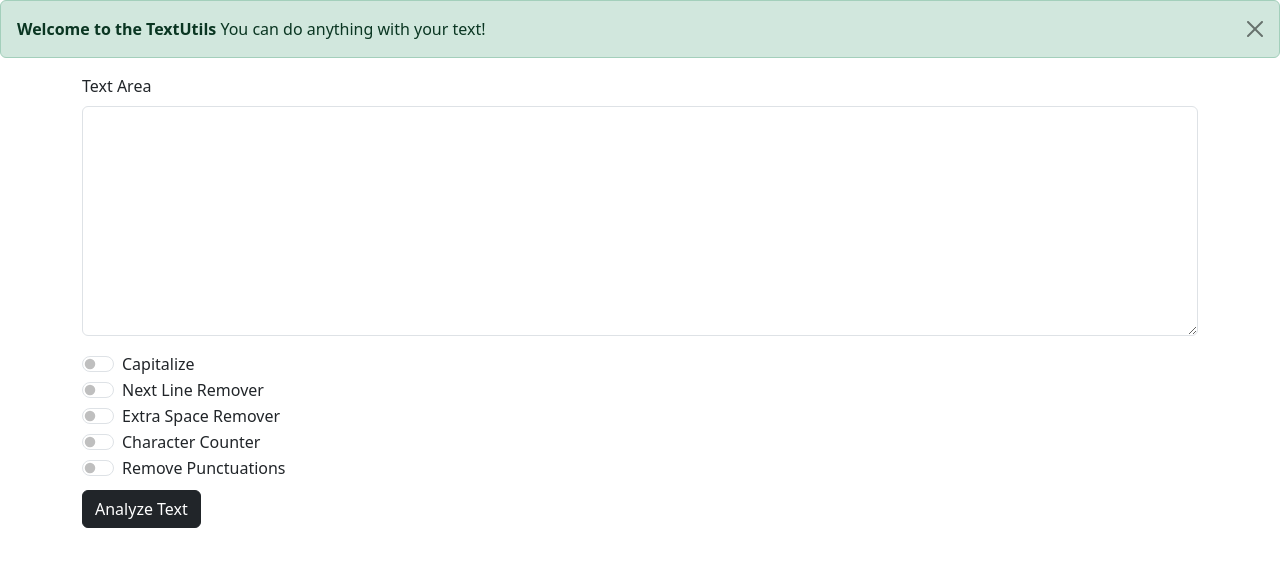
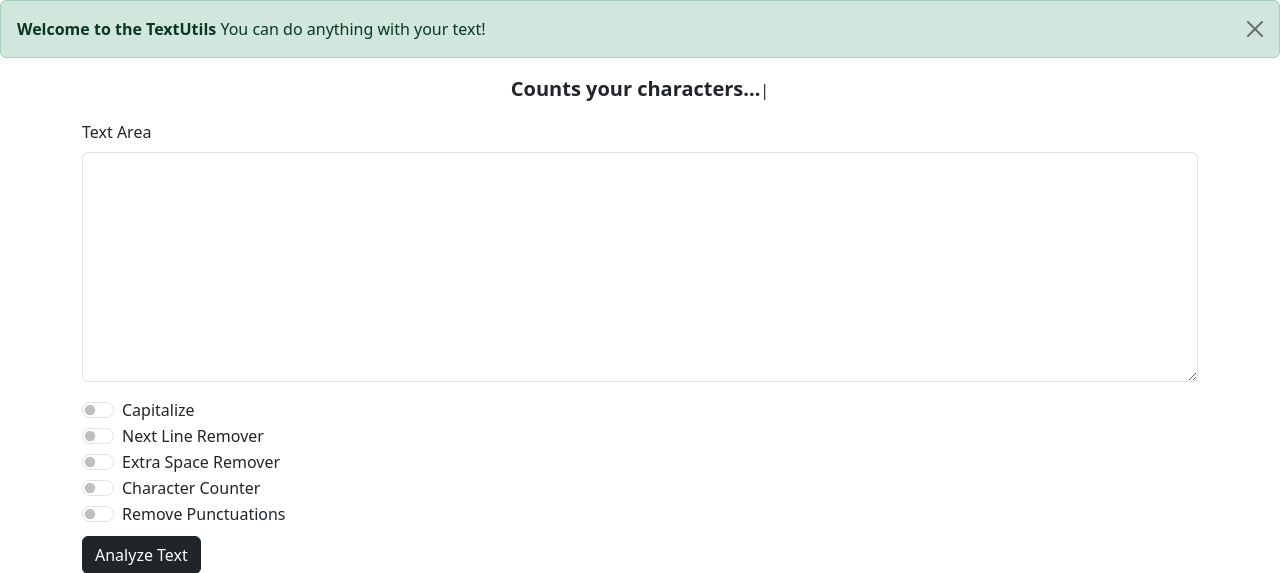
Before and after one commit to Algos-bySchizo/Django, a Django app: page / in a window 1280 px wide. Shown: the part 56-629 px from the top of the page. Run offline with Django 5.2, Linux system fonts and the light colour scheme.

Commit message:
added typed.js for appealing front-end

```diff
--- a/jsite/jsite/views.py
+++ b/jsite/jsite/views.py
@@ -16,8 +16,8 @@
     spaceremover = request.POST.get('spaceremover','off')
     charcounter = request.POST.get('charcounter','off')
     countedanalyzed=None
-    print(removepunc, capitalize, newlineremover, spaceremover, charcounter)
-    print(ujtext)
+    # print(removepunc, capitalize, newlineremover, spaceremover, charcounter)
+    # print(ujtext)
     purposes=[]
     if (removepunc != 'on' and capitalize != 'on' and newlineremover != 'on' and spaceremover != 'on' and charcounter != 'on'):
         return render(request,'error_when_no_util.html')
--- a/jsite/templates/analyze.html
+++ b/jsite/templates/analyze.html
@@ -56,9 +56,9 @@
             applied to the text : {{purpose}}</p>
           <p>
             <pre
-              style="font-family: 'Lucida Sans', 'Lucida Sans Regular', 'Lucida Grande', 'Lucida Sans Unicode', Geneva, Verdana, sans-serif;">{{analyzed}}</pre>
+              style="font-family: 'Lucida Sans', 'Lucida Sans Regular', 'Lucida Grande', 'Lucida Sans Unicode', Geneva, Verdana, sans-serif;"><h2>{{analyzed}}</h2></pre>
             <pre
-              style="font-family: 'Lucida Sans', 'Lucida Sans Regular', 'Lucida Grande', 'Lucida Sans Unicode', Geneva, Verdana, sans-serif;">Character Count : {{countedanalyzed}}</pre>
+              style="font-family: 'Lucida Sans', 'Lucida Sans Regular', 'Lucida Grande', 'Lucida Sans Unicode', Geneva, Verdana, sans-serif;"><h2>Character Count : {{countedanalyzed}}</h2></pre>
           </p>
         </li>
       </ul>
--- a/jsite/templates/index.html
+++ b/jsite/templates/index.html
@@ -4,6 +4,7 @@
     <meta charset="utf-8">
     <meta name="viewport" content="width=device-width, initial-scale=1">
     <title>Text Utility</title>
+    <script src="https://cdn.jsdelivr.net/npm/typed.js@2.0.12"></script>
     <link
       href="https://cdn.jsdelivr.net/npm/bootstrap@5.3.6/dist/css/bootstrap.min.css"
       rel="stylesheet"
@@ -46,6 +47,9 @@
       text!
       <button type="button" class="btn-close" data-bs-dismiss="alert"
         aria-label="Close"></button>
+    </div>
+    <div class="text-center my-3">
+      <span id="typed-text" class="fw-bold text-dark fs-5" style="color: black;"></span>
     </div>
     <div class="container">
       <form class="form" action="/analyze/" method="post"> {% csrf_token %}
@@ -92,5 +96,20 @@
       src="https://cdn.jsdelivr.net/npm/bootstrap@5.3.6/dist/js/bootstrap.bundle.min.js"
       integrity="sha384-j1CDi7MgGQ12Z7Qab0qlWQ/Qqz24Gc6BM0thvEMVjHnfYGF0rmFCozFSxQBxwHKO"
       crossorigin="anonymous"></script>
+    <script>
+  document.addEventListener("DOMContentLoaded", function () {
+    new Typed("#typed-text", {
+      strings: [
+        "This Website removes extra spaces...",
+        "Counts your characters...",
+        "Removes punctuations...",
+        "Capitalizes your text!",
+      ],
+      typeSpeed: 50,
+      backSpeed: 30,
+      loop: true,
+    });
+  });
+</script>
   </body>
 </html>
```
